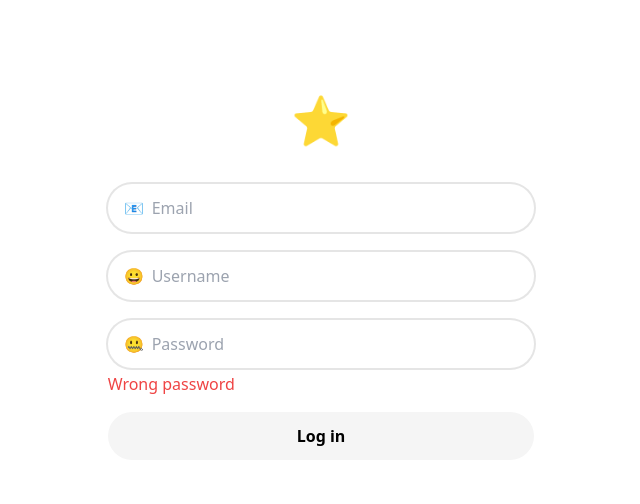
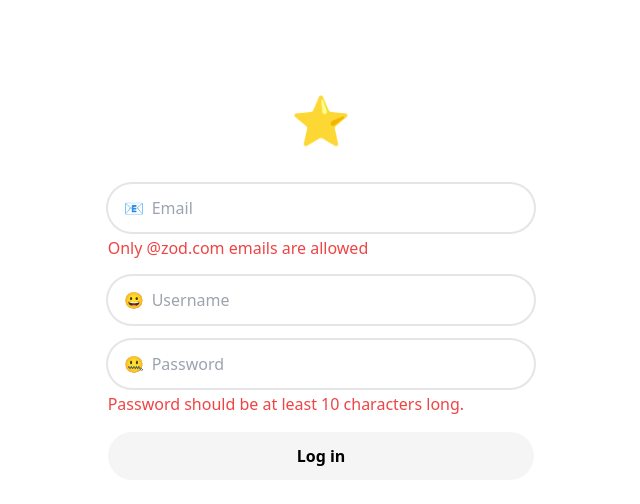
Before and after one commit to samdasoo2L/nextjs_master_2_authentication_challenge, a Next.js app: page /login in a window 1280 px wide. Both pictures are taken after typing "name@example.com", "Sample", "Sample123" into the empty fields and a click on the button "Log in". Shown: the top 504 px of the page, without its empty margins (319-959 px from the left). Built offline with nearby package versions, Linux system fonts and the light colour scheme.

Commit message:
login validation
zod

```diff
--- a/app/components/form-btn.tsx
+++ b/app/components/button.tsx
@@ -2,7 +2,7 @@
 
 import { useFormStatus } from "react-dom";
 
-export default function FormBtn() {
+export default function Button() {
   // form 처리 중일때 멈추게 해주는 용도 useFormStatus
   const { pending } = useFormStatus();
   return (
--- a/app/components/form-input.tsx
+++ b/app/components/input.tsx
@@ -1,14 +1,14 @@
-export default function FormInput({
+export default function Input({
   pic,
   placeholder,
   required,
   type,
-  errors,
+  errors = [],
   name,
 }: {
   pic: string;
   placeholder: string;
-  errors: string;
+  errors?: string[];
   required: boolean;
   type: string;
   name: string;
@@ -23,7 +23,10 @@ export default function FormInput({
         required={required}
         name={name}
       />
-      <div className="mt-1 text-red-500">{errors}</div>
+
+      {errors.map((errors) => (
+        <div className="mt-1 text-red-500">{errors}</div>
+      ))}
     </div>
   );
 }
--- /dev/null
+++ b/app/login/action.ts
@@ -0,0 +1,45 @@
+"use server";
+// 이건 서버에서만 실행되어야 하는 action이야! 를 의미
+
+import { z } from "zod";
+
+const EMAIL_REGEX = new RegExp(/^[a-zA-Z0-9._%+-]+@zod\.com$/);
+
+const PASSWORD_REGEX = new RegExp(/^(?=.*\d).+$/);
+
+const formSchema = z.object({
+  email: z
+    .string()
+    .email()
+    .regex(EMAIL_REGEX, "Only @zod.com emails are allowed"),
+  username: z.string().min(5, "Username should be at least 5 characters long."),
+  password: z
+    .string()
+    .min(10, "Password should be at least 10 characters long.")
+    .regex(
+      PASSWORD_REGEX,
+      "Password should contain at least one number (0123456789)."
+    ),
+});
+
+export async function handleForm(prevState: any, formData: FormData) {
+  const data = {
+    email: formData.get("email"),
+    username: formData.get("username"),
+    password: formData.get("password"),
+  };
+  await new Promise((resolve) => setTimeout(resolve, 1000));
+
+  const result = formSchema.safeParse(data);
+  if (!result.success) {
+    return {
+      success: false,
+      error: result.error.flatten(),
+    };
+  } else {
+    return {
+      success: true,
+      error: null,
+    };
+  }
+}
--- a/app/login/action.tsx
+++ /dev/null
@@ -1,11 +0,0 @@
-"use server";
-// 이건 서버에서만 실행되어야 하는 action이야! 를 의미
-
-export async function handleForm(prevState: any, formData: FormData) {
-  const passwordTF = formData.get("password") == "12345";
-  await new Promise((resolve) => setTimeout(resolve, 2000));
-  return {
-    success: passwordTF,
-    errors: passwordTF ? null : "Wrong password",
-  };
-}
--- a/app/login/page.tsx
+++ b/app/login/page.tsx
@@ -1,8 +1,8 @@
 "use client";
 
 import { useFormState } from "react-dom";
-import FormBtn from "../components/form-btn";
-import FormInput from "../components/form-input";
+import Button from "../components/button";
+import Input from "../components/input";
 import { handleForm } from "./action";
 
 export default function Login() {
@@ -17,31 +17,31 @@ export default function Login() {
         action={action}
         className="flex flex-col justify-center min-w-72 w-1/3  gap-4"
       >
-        <FormInput
+        <Input
           name="email"
           pic="📧"
           placeholder="Email"
-          errors=""
+          errors={state?.error?.fieldErrors.email}
           type="email"
-          required={true}
+          required
         />
-        <FormInput
+        <Input
           name="username"
           pic="😀"
           placeholder="Username"
-          errors=""
+          errors={state?.error?.fieldErrors.username}
           type="text"
-          required={true}
+          required
         />
-        <FormInput
+        <Input
           name="password"
           pic="🤐"
           placeholder="Password"
           type="password"
-          errors={state?.errors ?? ""}
-          required={true}
+          errors={state?.error?.fieldErrors.password}
+          required
         />
-        <FormBtn />
+        <Button />
         {state?.success && (
           <div className="w-full p-3 bg-green-400 rounded-xl">
             ✅ Welcome back!
```
Also changed, not shown: package.json (+5 -4 lines), 1 other file (tests, documents, lock files or other folders).
